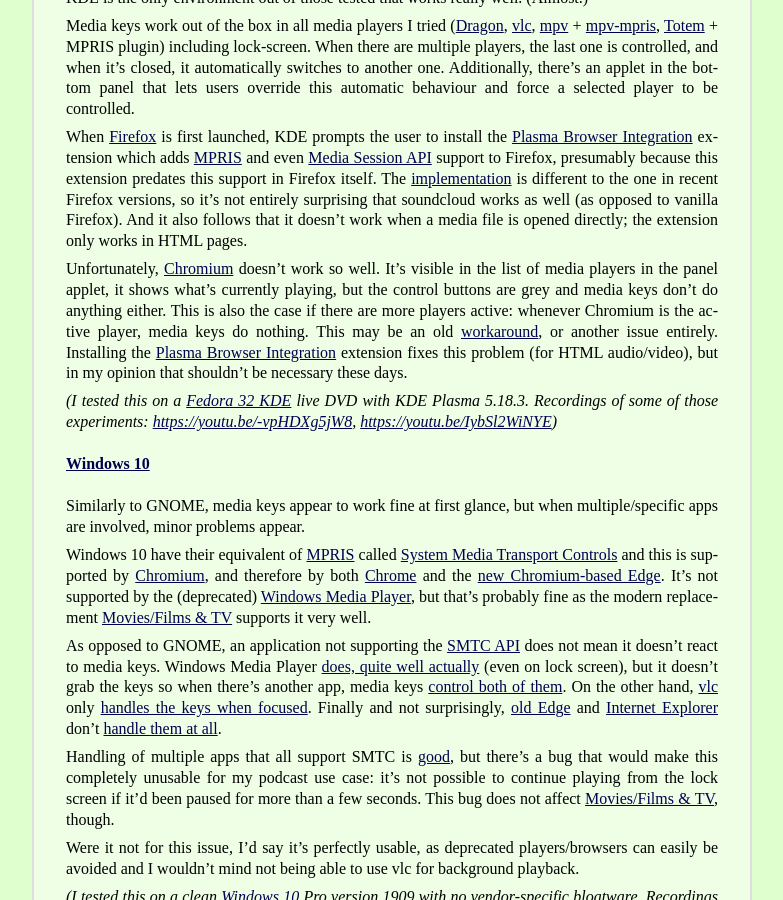
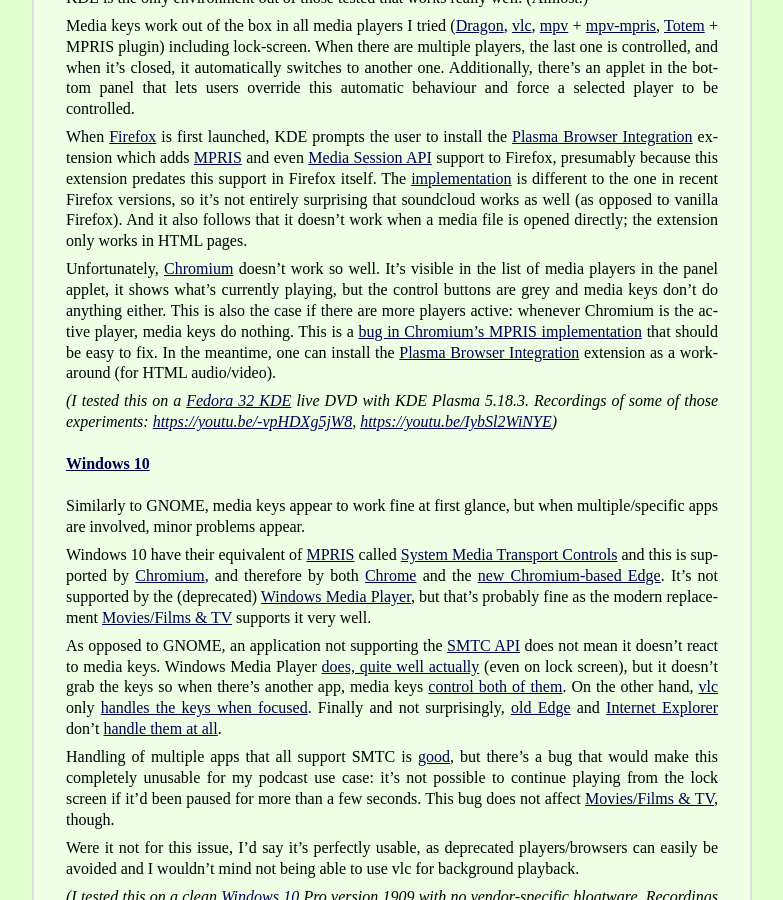
Before and after one commit to liskin/work.lisk.in, a Jekyll site: the page built from _posts/2020-05-06-linux-media-control.md, in a window 1280 px wide and 900 px high, scrolled down 3985 px. Shown: the whole window, without its empty margins (248-1031 px from the left). Built offline with Jekyll 4.4.1, drawn with Linux system fonts in a browser that asks for light colours; comment, search, counter and statistics services are not loaded.

Commit message:
linux-media-control: KDE/Chromium additional details

```diff
--- a/_posts/2020-05-06-linux-media-control.md
+++ b/_posts/2020-05-06-linux-media-control.md
@@ -290,10 +290,10 @@
 media players in the panel applet, it shows what's currently playing, but the
 control buttons are grey and media keys don't do anything either. This is also
 the case if there are more players active: whenever Chromium is the active
-player, media keys do nothing. This may be an old
-[workaround][plasma-chromium-blacklist], or another issue entirely. Installing
-the [Plasma Browser Integration][] extension fixes this problem (for HTML
-audio/video), but in my opinion that shouldn't be necessary these days.
+player, media keys do nothing. This is a [bug in Chromium's MPRIS
+implementation][chromium-cancontrol] that should be easy to fix. In the
+meantime, one can install the [Plasma Browser Integration][] extension as a
+workaround (for HTML audio/video).
 
 <i>
 (I tested this on a [Fedora 32 KDE][] live DVD with KDE Plasma 5.18.3.
@@ -307,6 +307,7 @@
 [Plasma Browser Integration]: https://github.com/KDE/plasma-browser-integration/
 [plasma-mediasession-shim]: https://github.com/KDE/plasma-browser-integration/blob/64a63f2b4b96545dd1d4bcb5583dfbec9122722f/extension/content-script.js#L635-L898
 [plasma-chromium-blacklist]: https://old.reddit.com/r/kde/comments/eih9jb/if_you_use_chromium_with_kde_plasma_integration/fcqduij/
+[chromium-cancontrol]: https://bugs.chromium.org/p/chromium/issues/detail?id=1052609
 
 #### [Windows 10][]
 
```
